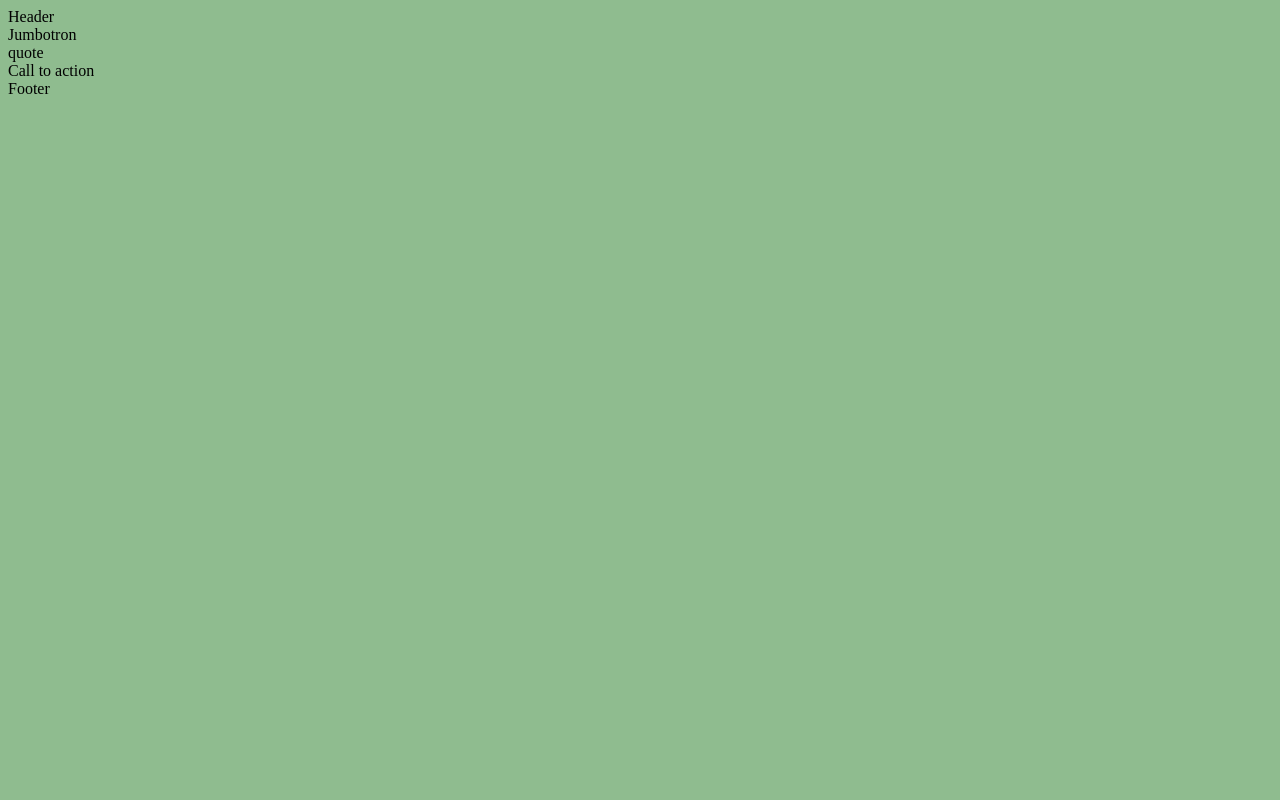
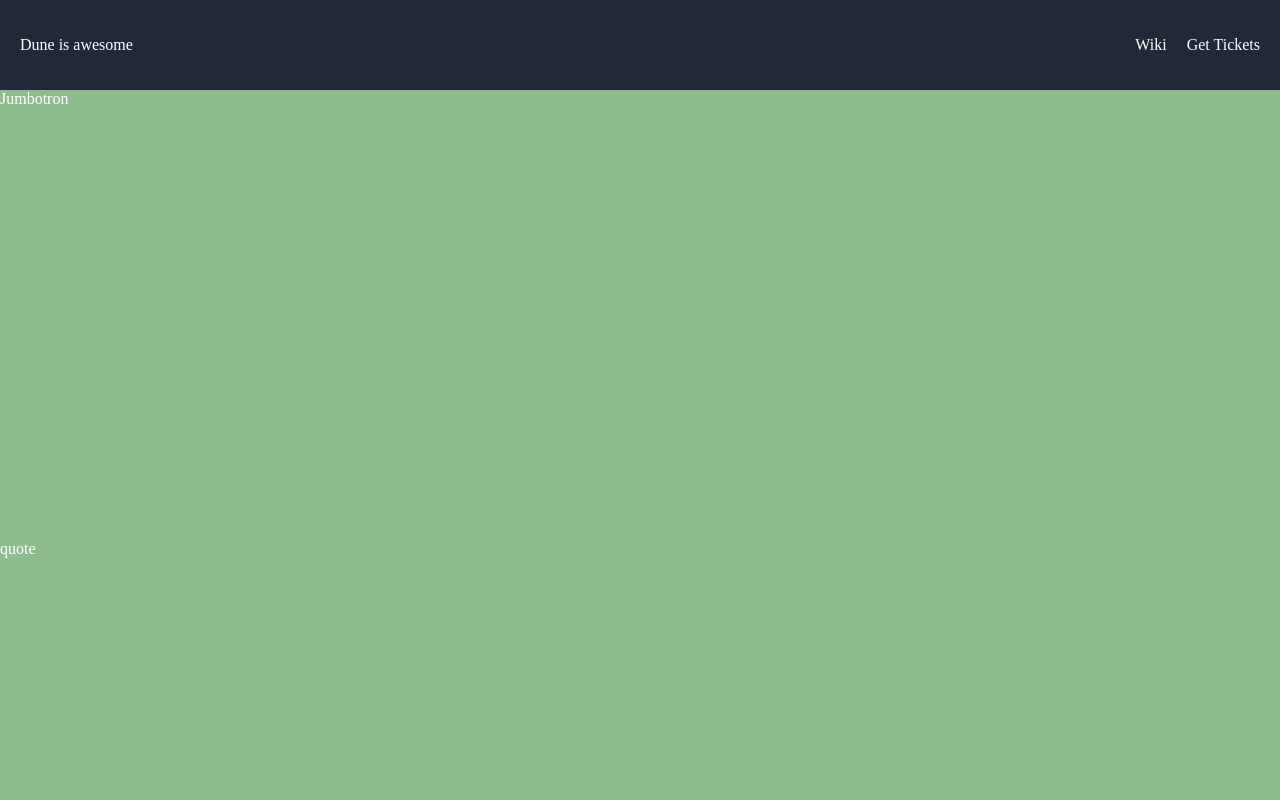
Before and after one commit to courses2022/ProjectOdin-landing-page, a plain HTML site: page index.html in a window 1280 px wide. Shown: the top 800 px of the page. Drawn offline with Linux system fonts and the light colour scheme.

Commit message:
add header text

```diff
--- a/index.html
+++ b/index.html
@@ -8,10 +8,18 @@
     <title>Dune is Awesome</title>
 </head>
 <body>
-    <div class="header">Header</div>
+    <div class="header">
+        <div class="logo">Dune is awesome</div>
+        <div class="links">
+        <div>Wiki</div>
+        <div>Get Tickets</div>
+        </div>
+
+
+    </div>
     <div class="jumbotron">Jumbotron</div>
     <div class="quote">quote</div>
     <div class="cta">Call to action</div>
-    <div class="footer">Footer</div>
+    <div class="footer">All images copyright Warner Bros</div>
 </body>
 </html>
--- a/style.css
+++ b/style.css
@@ -1,4 +1,43 @@
 body{
     background-color:darkseagreen;
+    display: flex;
+    flex-direction: column;
+    color: white;
+    margin: 0
 
 }
+
+.header{
+    height: 50px;
+    background-color:#1F2937;
+    display: flex;
+    place-content: center space-between;
+    flex-wrap: wrap;
+    padding: 20px;
+
+}
+
+.logo{
+    align-self: flex-start;
+}
+
+.links{
+    display: flex;
+    gap:20px;
+}
+.jumbotron{
+    height: 450px;
+}
+
+.quote{
+    height: 450px;
+}
+
+.cta{
+    height: 450px;
+}
+
+.footer{
+    height: 75px;
+    background-color:#1F2937;
+}
```
